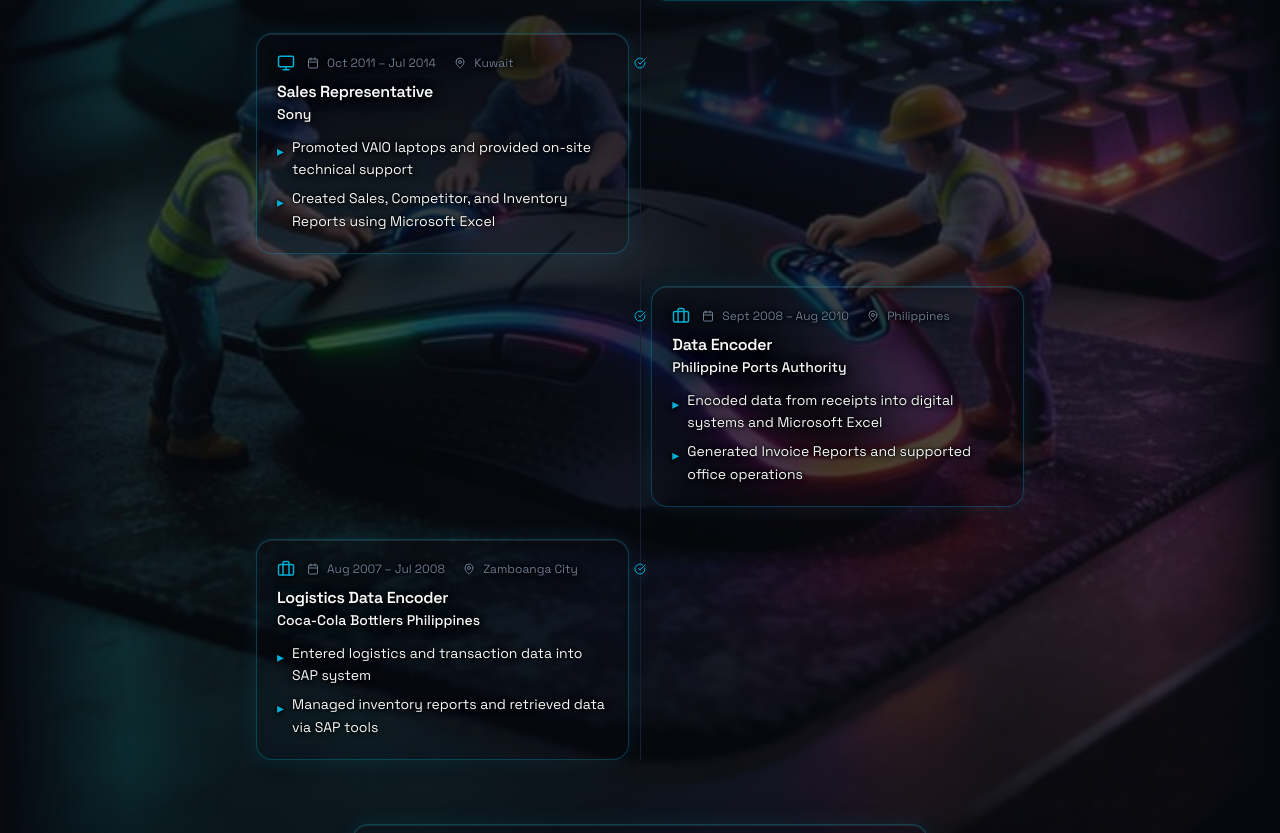
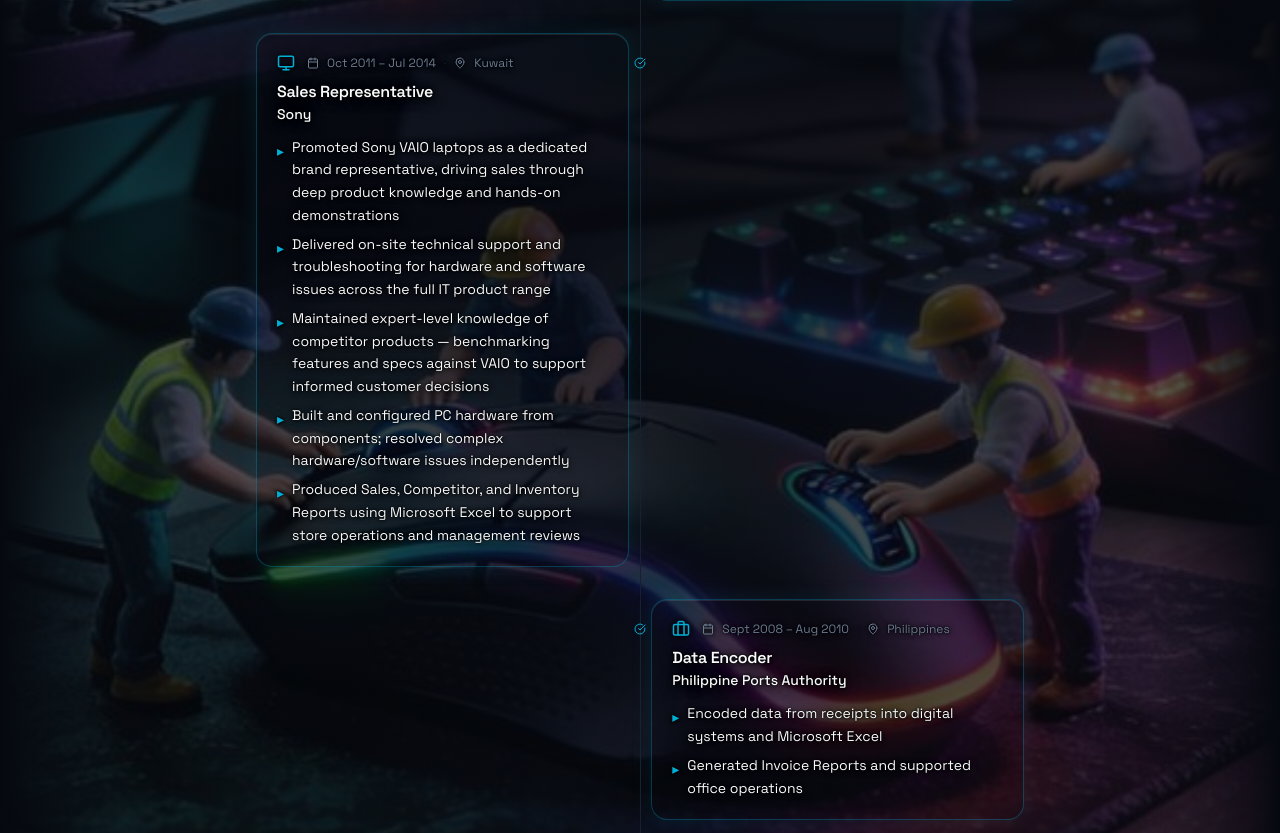
Before and after one commit to VladzErin1985/vladztechva-Specialist-portfolio, a React (Vite) app: page / in a window 1280 px wide. Shown: the part 6280-7113 px from the top of the page. Built offline with nearby package versions, Linux system fonts and the light colour scheme; the HTML template or start-up script is replaced by a standard one.

Commit message:
Update Sony experience description with full technical detail

```diff
--- a/src/components/WorkExperience.tsx
+++ b/src/components/WorkExperience.tsx
@@ -49,8 +49,11 @@ const experiences = [
     location: "Kuwait",
     icon: Monitor,
     highlights: [
-      "Promoted VAIO laptops and provided on-site technical support",
-      "Created Sales, Competitor, and Inventory Reports using Microsoft Excel",
+      "Promoted Sony VAIO laptops as a dedicated brand representative, driving sales through deep product knowledge and hands-on demonstrations",
+      "Delivered on-site technical support and troubleshooting for hardware and software issues across the full IT product range",
+      "Maintained expert-level knowledge of competitor products — benchmarking features and specs against VAIO to support informed customer decisions",
+      "Built and configured PC hardware from components; resolved complex hardware/software issues independently",
+      "Produced Sales, Competitor, and Inventory Reports using Microsoft Excel to support store operations and management reviews",
     ],
   },
   {
```
Also changed, not shown: 2 other files (tests, documents, lock files or other folders).
